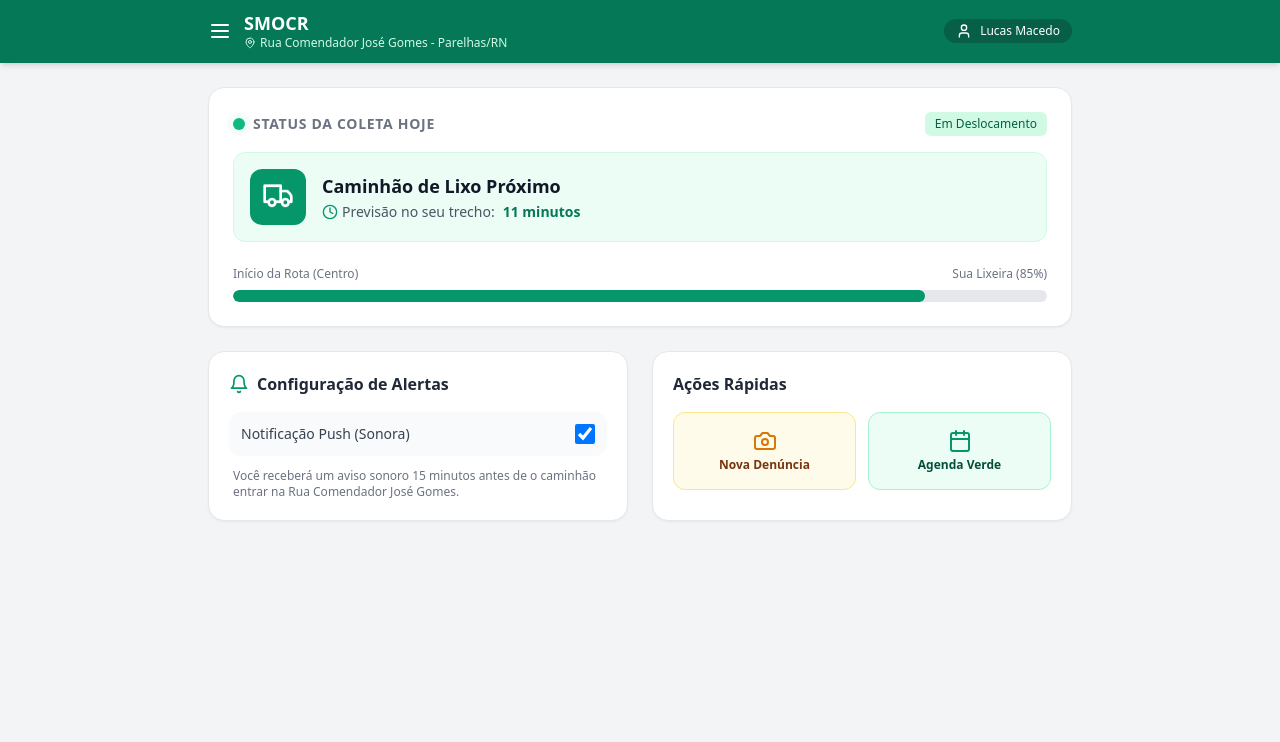
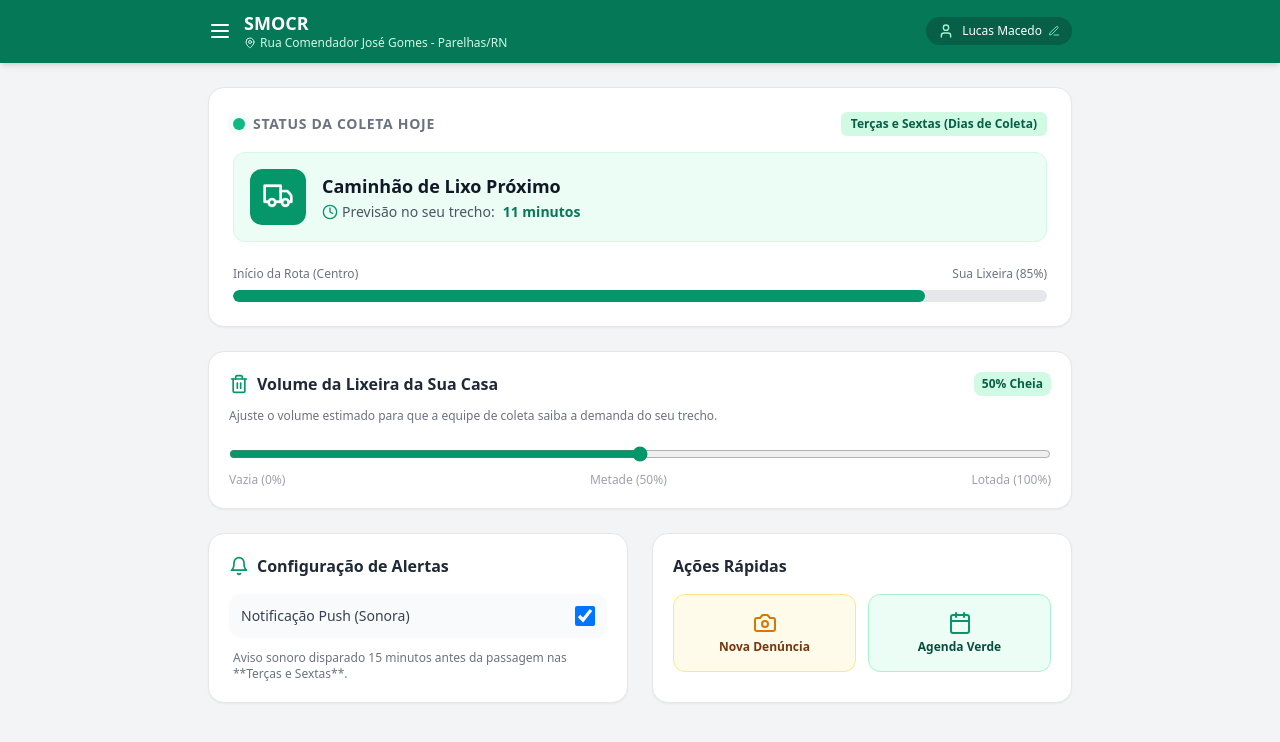
Before and after one commit to lucasdev190/SMOCR-Web-App, a React (Vite) app: page / in a window 1280 px wide. Shown: the top 742 px of the page. Built offline with nearby package versions, Linux system fonts and the light colour scheme.

Commit message:
Update App.jsx

```diff
--- a/src/App.jsx
+++ b/src/App.jsx
@@ -10,31 +10,44 @@ import {
   Menu,
   User,
   Clock,
-  Send
+  Send,
+  Trash2,
+  Edit3
 } from 'lucide-react';
 
 export default function App() {
-  // Estados da Aplicação
+  // Estados do Usuário e da Residência
+  const [nomeUsuario, setNomeUsuario] = useState('Lucas Macedo');
+  const [editandoNome, setEditandoNome] = useState(false);
+  const [tempNome, setTempNome] = useState(nomeUsuario);
+  const [nivelLixeira, setNivelLixeira] = useState(50); // Porcentagem do lixo residencial
+
+  // Estados da Coleta e Interface
   const [notificacaoAtiva, setNotificacaoAtiva] = useState(true);
   const [modalDenunciaAberto, setModalDenunciaAberto] = useState(false);
-  const [distanciaCaminhao, setDistanciaCaminhao] = useState(80); // Porcentagem do percurso
-  const [tempoEstimado, setTempoEstimado] = useState(12); // Minutos
+  const [modalAgendaAberto, setModalAgendaAberto] = useState(false);
+  const [distanciaCaminhao, setDistanciaCaminhao] = useState(80);
+  const [tempoEstimado, setTempoEstimado] = useState(12);
   const [tipoDenuncia, setTipoDenuncia] = useState('acumulo');
   const [denunciaEnviada, setDenunciaEnviada] = useState(false);
 
   // Simulação de deslocamento em tempo real do veículo de coleta
   useEffect(() => {
     const timer = setInterval(() => {
-      setDistanciaCaminhao((prev) => {
-        if (prev >= 100) return 30; // Reseta a rota para simular nova passagem
-        return prev + 5;
-      });
-
+      setDistanciaCaminhao((prev) => (prev >= 100 ? 30 : prev + 5));
       setTempoEstimado((prev) => (prev > 2 ? prev - 1 : 15));
     }, 4000);
 
     return () => clearInterval(timer);
   }, []);
+
+  const handleSalvarNome = (e) => {
+    e.preventDefault();
+    if (tempNome.trim() !== '') {
+      setNomeUsuario(tempNome);
+    }
+    setEditandoNome(false);
+  };
 
   const handleEnviarDenuncia = (e) => {
     e.preventDefault();
@@ -59,9 +72,31 @@ export default function App() {
               </p>
             </div>
           </div>
-          <div className="flex items-center space-x-2 bg-emerald-800 px-3 py-1 rounded-full text-xs">
-            <User className="h-4 w-4" />
-            <span className="hidden sm:inline">Lucas Macedo</span>
+
+          {/* Nome do Usuário Editável */}
+          <div className="flex items-center space-x-2 bg-emerald-800 px-3 py-1.5 rounded-full text-xs">
+            <User className="h-4 w-4 text-emerald-200" />
+            {editandoNome ? (
+              <form onSubmit={handleSalvarNome} className="flex items-center gap-1">
+                <input
+                  type="text"
+                  value={tempNome}
+                  onChange={(e) => setTempNome(e.target.value)}
+                  className="px-1.5 py-0.5 text-xs text-gray-900 rounded border-none focus:outline-none w-28"
+                  autoFocus
+                />
+                <button type="submit" className="text-emerald-200 font-bold hover:text-white">✓</button>
+              </form>
+            ) : (
+              <div
+                onClick={() => { setTempNome(nomeUsuario); setEditandoNome(true); }}
+                className="flex items-center gap-1.5 cursor-pointer hover:opacity-90"
+                title="Clique para alterar seu nome"
+              >
+                <span className="font-medium">{nomeUsuario}</span>
+                <Edit3 className="h-3 w-3 text-emerald-300" />
+              </div>
+            )}
           </div>
         </div>
       </header>
@@ -81,8 +116,8 @@ export default function App() {
                 Status da Coleta Hoje
               </h2>
             </div>
-            <span className="text-xs bg-emerald-100 text-emerald-800 px-2.5 py-1 rounded-md font-medium">
-              Em Deslocamento
+            <span className="text-xs bg-emerald-100 text-emerald-800 px-2.5 py-1 rounded-md font-semibold">
+              Terças e Sextas (Dias de Coleta)
             </span>
           </div>
 
@@ -116,6 +151,40 @@ export default function App() {
           </div>
         </section>
 
+        {/* NOVO PAINEL: NÍVEL DA LIXEIRA DA RESIDÊNCIA */}
+        <section className="bg-white p-5 rounded-2xl shadow-sm border border-gray-200">
+          <div className="flex items-center justify-between mb-3">
+            <h3 className="font-bold text-gray-800 flex items-center gap-2">
+              <Trash2 className="h-5 w-5 text-emerald-600" /> Volume da Lixeira da Sua Casa
+            </h3>
+            <span className={`text-xs font-bold px-2 py-1 rounded-lg ${
+              nivelLixeira > 80 ? 'bg-red-100 text-red-700' : 'bg-emerald-100 text-emerald-800'
+            }`}>
+              {nivelLixeira}% Cheia
+            </span>
+          </div>
+
+          <p className="text-xs text-gray-500 mb-4">
+            Ajuste o volume estimado para que a equipe de coleta saiba a demanda do seu trecho.
+          </p>
+
+          <input
+            type="range"
+            min="0"
+            max="100"
+            step="10"
+            value={nivelLixeira}
+            onChange={(e) => setNivelLixeira(Number(e.target.value))}
+            className="w-full accent-emerald-600 h-2 bg-gray-200 rounded-lg cursor-pointer"
+          />
+
+          <div className="flex justify-between text-xs text-gray-400 mt-2 font-medium">
+            <span>Vazia (0%)</span>
+            <span>Metade (50%)</span>
+            <span>Lotada (100%)</span>
+          </div>
+        </section>
+
         {/* SEÇÃO DUPLA: CONFIGURAÇÕES E AÇÕES RÁPIDAS */}
         <div className="grid grid-cols-1 md:grid-cols-2 gap-6">
 
@@ -135,7 +204,7 @@ export default function App() {
                 />
               </label>
               <p className="text-xs text-gray-500 px-1">
-                Você receberá um aviso sonoro 15 minutos antes de o caminhão entrar na Rua Comendador José Gomes.
+                Aviso sonoro disparado 15 minutos antes da passagem nas **Terças e Sextas**.
               </p>
             </div>
           </section>
@@ -152,7 +221,10 @@ export default function App() {
                 <span className="text-xs font-bold">Nova Denúncia</span>
               </button>
 
-              <button className="flex flex-col items-center justify-center p-4 bg-emerald-50 border border-emerald-200 text-emerald-900 rounded-xl hover:bg-emerald-100 transition">
+              <button
+                onClick={() => setModalAgendaAberto(true)}
+                className="flex flex-col items-center justify-center p-4 bg-emerald-50 border border-emerald-200 text-emerald-900 rounded-xl hover:bg-emerald-100 transition"
+              >
                 <Calendar className="h-6 w-6 text-emerald-600 mb-1" />
                 <span className="text-xs font-bold">Agenda Verde</span>
               </button>
@@ -162,7 +234,46 @@ export default function App() {
         </div>
       </main>
 
-      {/* ─── MODAL DE REGISTRO DE DENÚNCIA (OUVIDORIA VISUAL) ─── */}
+      {/* ─── MODAL AGENDA VERDE ─── */}
+      {modalAgendaAberto && (
+        <div className="fixed inset-0 bg-black bg-opacity-50 flex items-center justify-center p-4 z-50">
+          <div className="bg-white rounded-2xl max-w-md w-full p-6 shadow-xl space-y-4">
+            <div className="flex justify-between items-center border-b pb-3">
+              <h3 className="font-bold text-gray-900 flex items-center gap-2">
+                <Calendar className="h-5 w-5 text-emerald-600" /> Cronograma de Coleta (Parelhas/RN)
+              </h3>
+              <button onClick={() => setModalAgendaAberto(false)} className="text-gray-400 hover:text-gray-600 font-bold">✕</button>
+            </div>
+
+            <div className="space-y-3 text-sm">
+              <div className="p-3 bg-emerald-50 border border-emerald-200 rounded-xl flex justify-between items-center">
+                <div>
+                  <span className="font-bold text-emerald-900 block">Terça-feira</span>
+                  <span className="text-xs text-emerald-700">Coleta de Resíduos Comuns e Orgânicos</span>
+                </div>
+                <span className="text-xs bg-emerald-600 text-white font-bold px-2 py-1 rounded">07:00</span>
+              </div>
+
+              <div className="p-3 bg-emerald-50 border border-emerald-200 rounded-xl flex justify-between items-center">
+                <div>
+                  <span className="font-bold text-emerald-900 block">Sexta-feira</span>
+                  <span className="text-xs text-emerald-700">Coleta Seletiva e Recicláveis</span>
+                </div>
+                <span className="text-xs bg-emerald-600 text-white font-bold px-2 py-1 rounded">07:00</span>
+              </div>
+            </div>
+
+            <button
+              onClick={() => setModalAgendaAberto(false)}
+              className="w-full py-2 bg-gray-100 font-bold text-xs text-gray-700 rounded-xl hover:bg-gray-200"
+            >
+              Fechar
+            </button>
+          </div>
+        </div>
+      )}
+
+      {/* ─── MODAL DE REGISTRO DE DENÚNCIA ─── */}
       {modalDenunciaAberto && (
         <div className="fixed inset-0 bg-black bg-opacity-50 flex items-center justify-center p-4 z-50">
           <div className="bg-white rounded-2xl max-w-md w-full p-6 shadow-xl space-y-4">
@@ -170,19 +281,14 @@ export default function App() {
               <h3 className="font-bold text-gray-900 flex items-center gap-2">
                 <AlertTriangle className="h-5 w-5 text-amber-500" /> Reportar Problema de Lixo
               </h3>
-              <button
-                onClick={() => setModalDenunciaAberto(false)}
-                className="text-gray-400 hover:text-gray-600 text-lg font-bold"
-              >
-                ✕
-              </button>
+              <button onClick={() => setModalDenunciaAberto(false)} className="text-gray-400 hover:text-gray-600 font-bold">✕</button>
             </div>
 
             {denunciaEnviada ? (
               <div className="py-8 text-center space-y-2">
                 <CheckCircle className="h-12 w-12 text-emerald-500 mx-auto animate-bounce" />
                 <h4 className="font-bold text-gray-800">Relatório Enviado com Sucesso!</h4>
-                <p className="text-xs text-gray-500">A equipe de zeladoria de Parelhas/RN foi notificada.</p>
+                <p className="text-xs text-gray-500">A equipe de zeladoria de Parelhas/RN foi notificada por {nomeUsuario}.</p>
               </div>
             ) : (
               <form onSubmit={handleEnviarDenuncia} className="space-y-4">
```
